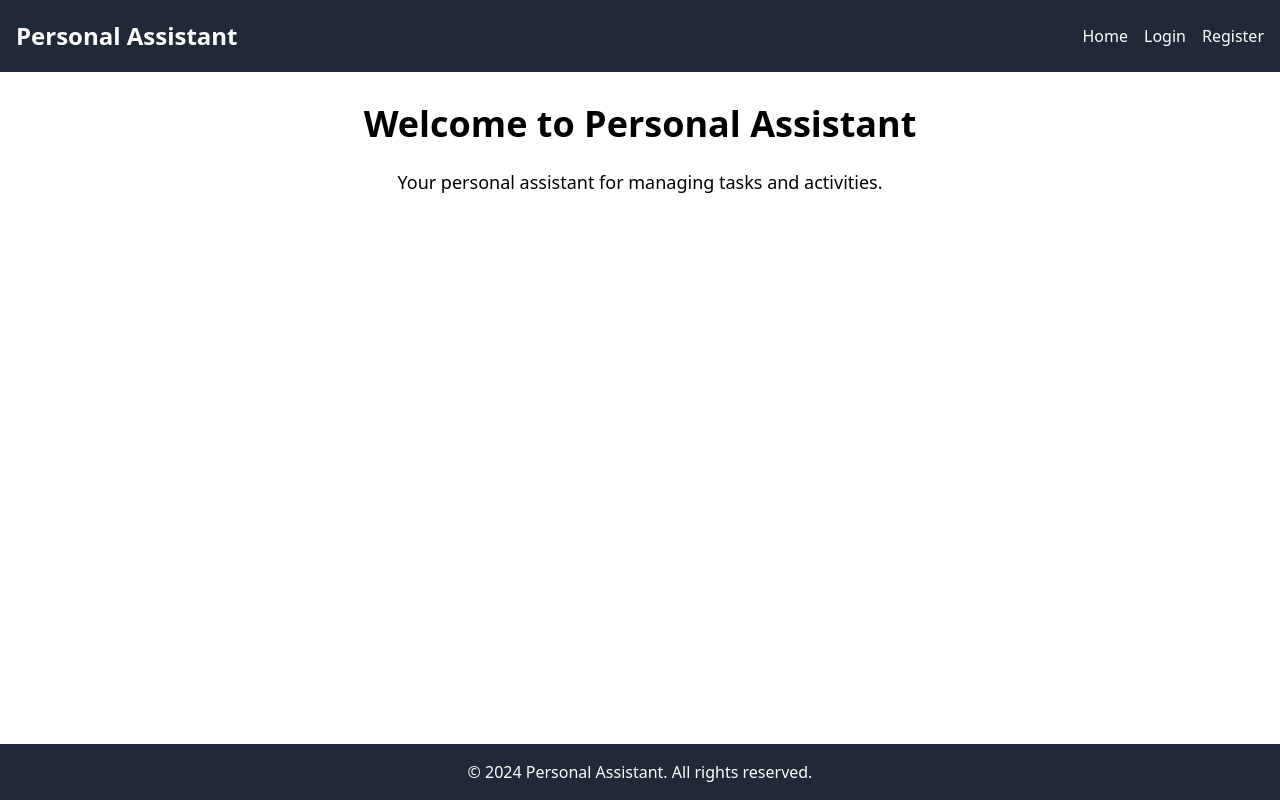
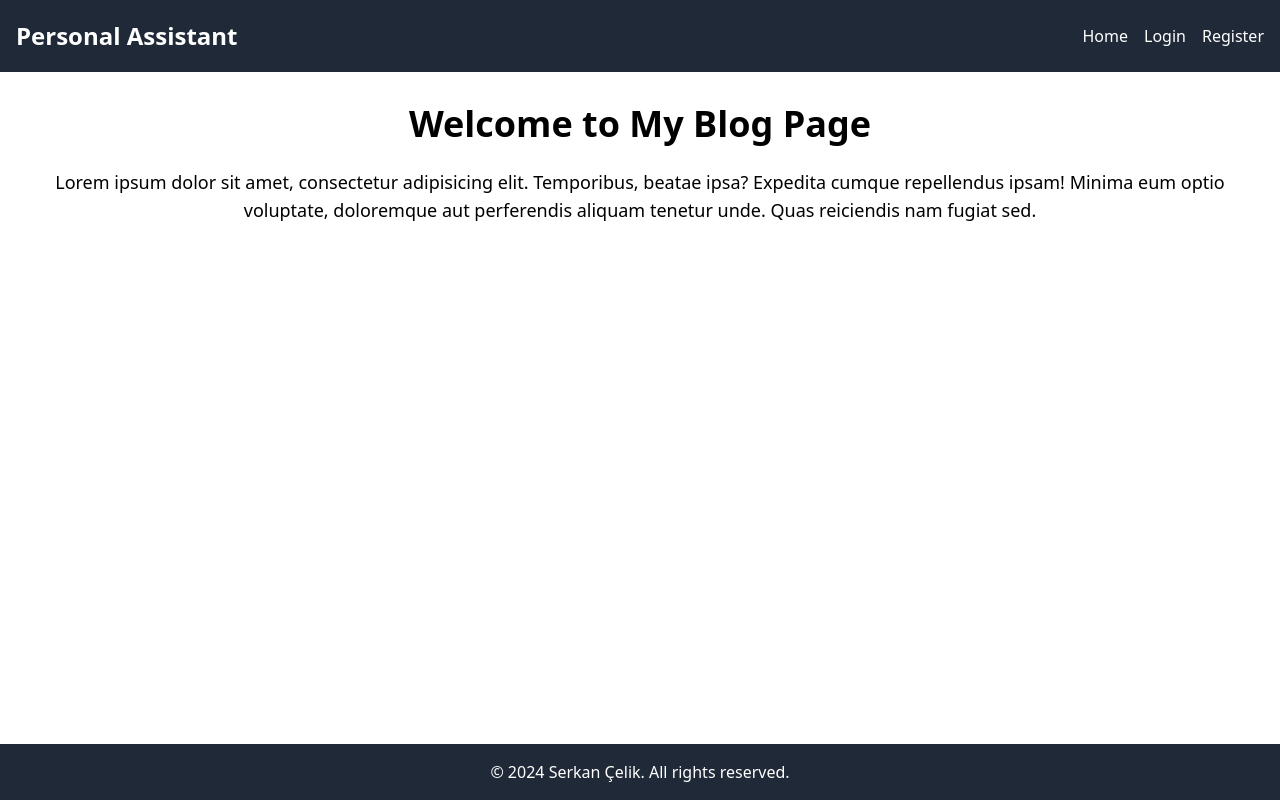
Before and after one commit to serkanc7/mern-blog-app, a React (Vite) app in the folder frontend/: page / in a window 1280 px wide. Built offline with nearby package versions, Linux system fonts and the light colour scheme.

Commit message:
fix(frontend):add footer and homepage content

```diff
--- a/frontend/src/components/Footer.tsx
+++ b/frontend/src/components/Footer.tsx
@@ -2,7 +2,7 @@ const Footer = () => {
   return (
     <footer className="bg-gray-800 text-white py-4">
       <div className="container mx-auto px-4 text-center">
-        <p>© 2024 Personal Assistant. All rights reserved.</p>
+        <p>© 2024 Serkan Çelik. All rights reserved.</p>
       </div>
     </footer>
   );
--- a/frontend/src/pages/HomePage.tsx
+++ b/frontend/src/pages/HomePage.tsx
@@ -1,8 +1,8 @@
 const HomePage = () => {
   return (
     <div className="text-center">
-      <h1 className="text-4xl font-bold mb-6">Welcome to Personal Assistant</h1>
-      <p className="text-lg">Your personal assistant for managing tasks and activities.</p>
+      <h1 className="text-4xl font-bold mb-6">Welcome to My Blog Page</h1>
+      <p className="text-lg">Lorem ipsum dolor sit amet, consectetur adipisicing elit. Temporibus, beatae ipsa? Expedita cumque repellendus ipsam! Minima eum optio voluptate, doloremque aut perferendis aliquam tenetur unde. Quas reiciendis nam fugiat sed.</p>
     </div>
   );
 };
```
